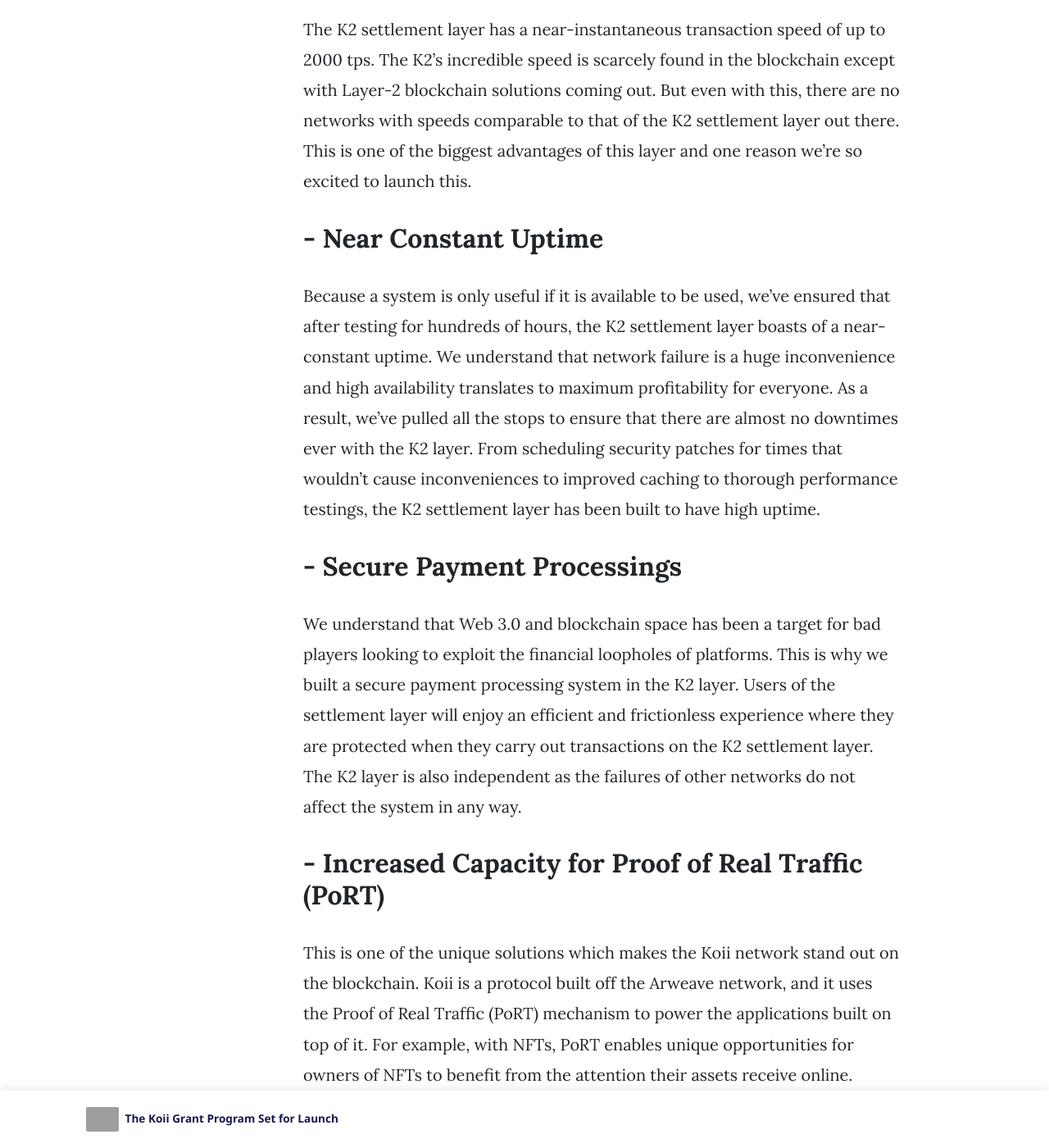
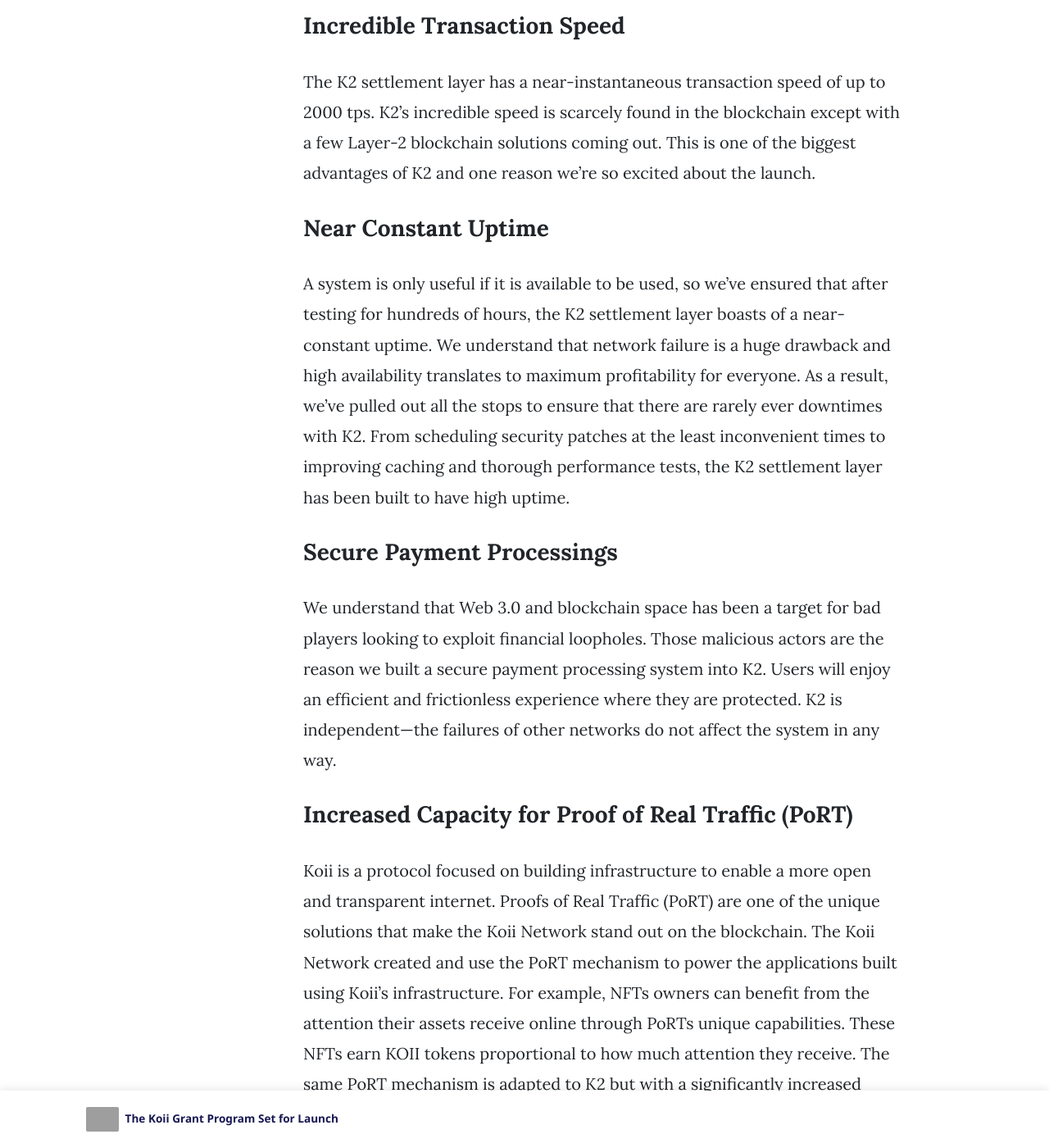
Before and after one commit to tykoii/blog, a Jekyll site: the page built from _posts/2022-02-22-Koii-Announces-K2.md, in a window 1280 px wide and 1400 px high, scrolled down 2112 px. Shown: the whole window at 82% size. Built offline with Jekyll 4.4.1, drawn with Linux system fonts in a browser that asks for light colours; nearby versions of some CDN libraries; comment, search, counter and statistics services are not loaded; some of the changed text lies outside the part shown; grey boxes are pictures that could not be loaded.

Commit message:
update post

```diff
--- a/_posts/2022-02-22-Koii-Announces-K2.md
+++ b/_posts/2022-02-22-Koii-Announces-K2.md
@@ -5,46 +5,48 @@
 image: assets/images/blog/k222.png
 ---
 
-In our continuous efforts to keep building and making Koii Network a seamless experience for our users, we're thrilled to announce the upcoming rollout of Koii’s K2 settlement layer today (2/22/22). K2, which is the next layer of the Koii ecosystem, is a high-speed settlement layer that will expand the capacity of our network to over 1 billion daily Proofs of Real Traffic (PoRT), along with near-instant transactions.
+Ever wonder what a settlement layer that is both fast and reliable with secure payment processing would be like? Well, you’re in luck! We are thrilled to announce the upcoming rollout of Koii’s K2 settlement layer today (2/22/22) as part of our continued efforts to keep building and to make Koii Network a seamless experience.
 
-This will allow Koii to provide a fully decentralized application infrastructure without compromising user experience. We believe this is an increasingly important factor as blockchain adoption reaches mainstream audiences.
+K2, the next layer of the Koii ecosystem, is a high-speed settlement layer that will expand the capacity of our network to over 1 billion daily Proofs of Real Traffic (PoRT) along with the near-instant transactions.
 
-Supporting our existing work on Task Node infrastructure, the K2 Settlement Layer will enable accelerated communications as well as increased payments security. As the testnet is opened to the public over the coming months, existing Task operators will be able to update their systems to take advantage of these features. If you’re interested in testing the network or building a dApp of your own, you can [RSVP here](http://koii.me/support){:target="\_blank"}.
+This allows Koii to provide a fully decentralized application infrastructure without compromising user experience. This focus on customer experience is a critical factor as blockchain adoption reaches mainstream audiences.
 
-The K2 settlement layer structure is made of Koii task nodes (K1) which is built on top of storage networks like Arweave (0). These task nodes read and write from other blockchains and transfer values using K2 for processing transactions instantly, and the transfer of ownership. K2 contains Rust Contracts which increases the low-level efficiency of Task Executions.
+Supporting our existing work on Task Node infrastructure, the K2 settlement layer enables accelerated communications and increased payment security. As the testnet is opened to the public over the coming months, existing Task operators will update their systems to take advantage of these new features. If you’re interested in testing the network or building a dApp of your own, you can [RSVP here](http://koii.me/support){:target="\_blank"}.
 
-This Epoch-based consensus layer is a new addition to the Koii ecosystem. And it will ensure that our nodes can operate with comparable speed to those of Web 2.0 networks without compromising on decentralization. Essentially a better-decentralized solution with the speed of Web 2.0 networks.
+The K2 settlement layer structure is made of Koii task nodes (K1) which is built on top of storage networks like Arweave. These task nodes read and write data from other blockchains and transfer values using K2 to process transactions instantly. K2 contains Rust contracts which increases the low-level efficiency of task executions.
 
-Over the next few months, we will offer migration incentives for existing Koii users who move their KOII tokens and NFTs to this new system, as well as support and migration assistance for projects building on Koii. While the new K2 layer is not a mandatory upgrade, it will provide increased security and more efficient functionality. An upgrade to what is currently attainable.
+This epoch-based consensus layer is a new addition to the Koii ecosystem. It ensures that our nodes can operate with comparable speed to those of Web 2.0 networks without compromising decentralization — essentially a better-decentralized solution with the speed of Web 2.0 networks.
 
-For users who have tokens on other networks, the K2 layer will also support wrapped tokens, ensuring you can always have the best experience possible, along with instant transactions.
+Over the next few months, we will offer migration incentives for existing Koii users to move their KOII tokens and NFTs to this new system and support migration assistance for projects building on Koii. While the new K2 layer is not a mandatory upgrade, it will provide increased security and more efficient functionality.
+
+For users who have tokens on other networks, K2 will support wrapped tokens, ensuring that you can always have the best experience possible, and instant transactions too.
 
 # Features of the K2 Settlement Layer
 
-Some of the reasons why we're rolling out the K2 (and its benefits) are talked about in the features listed below.
+Check out some of the reasons we're rolling out the K2 layer below.
 
-## - Incredible Transaction Speed
+### Incredible Transaction Speed
 
-The K2 settlement layer has a near-instantaneous transaction speed of up to 2000 tps. The K2's incredible speed is scarcely found in the blockchain except with Layer-2 blockchain solutions coming out. But even with this, there are no networks with speeds comparable to that of the K2 settlement layer out there. This is one of the biggest advantages of this layer and one reason we're so excited to launch this.
+The K2 settlement layer has a near-instantaneous transaction speed of up to 2000 tps. K2's incredible speed is scarcely found in the blockchain except with a few Layer-2 blockchain solutions coming out. This is one of the biggest advantages of K2 and one reason we're so excited about the launch.
 
-## - Near Constant Uptime
+### Near Constant Uptime
 
-Because a system is only useful if it is available to be used, we've ensured that after testing for hundreds of hours, the K2 settlement layer boasts of a near-constant uptime. We understand that network failure is a huge inconvenience and high availability translates to maximum profitability for everyone. As a result, we've pulled all the stops to ensure that there are almost no downtimes ever with the K2 layer. From scheduling security patches for times that wouldn't cause inconveniences to improved caching to thorough performance testings, the K2 settlement layer has been built to have high uptime.
+A system is only useful if it is available to be used, so we've ensured that after testing for hundreds of hours, the K2 settlement layer boasts of a near-constant uptime. We understand that network failure is a huge drawback and high availability translates to maximum profitability for everyone. As a result, we've pulled out all the stops to ensure that there are rarely ever downtimes with K2. From scheduling security patches at the least inconvenient times to improving caching and thorough performance tests, the K2 settlement layer has been built to have high uptime.
 
-## - Secure Payment Processings
+### Secure Payment Processings
 
-We understand that Web 3.0 and blockchain space has been a target for bad players looking to exploit the financial loopholes of platforms. This is why we built a secure payment processing system in the K2 layer. Users of the settlement layer will enjoy an efficient and frictionless experience where they are protected when they carry out transactions on the K2 settlement layer. The K2 layer is also independent as the failures of other networks do not affect the system in any way.
+We understand that Web 3.0 and blockchain space has been a target for bad players looking to exploit financial loopholes. Those malicious actors are the reason we built a secure payment processing system into K2. Users will enjoy an efficient and frictionless experience where they are protected. K2 is independent—the failures of other networks do not affect the system in any way.
 
-## - Increased Capacity for Proof of Real Traffic (PoRT)
+### Increased Capacity for Proof of Real Traffic (PoRT)
 
-This is one of the unique solutions which makes the Koii network stand out on the blockchain. Koii is a protocol built off the Arweave network, and it uses the Proof of Real Traffic (PoRT) mechanism to power the applications built on top of it. For example, with NFTs, PoRT enables unique opportunities for owners of NFTs to benefit from the attention their assets receive online. These NFTs earn KOII tokens in the proportion to how much attention they receive. The same PoRT mechanism is adapted to the K2 settlement layer and this time, with an increased capacity (up to 1 billion per day). With this, users and NFT owners can continue to earn passive income from putting their idle assets to work.
+Koii is a protocol focused on building infrastructure to enable a more open and transparent internet. Proofs of Real Traffic (PoRT) are one of the unique solutions that make the Koii Network stand out on the blockchain. The Koii Network created and use the PoRT mechanism to power the applications built using Koii’s infrastructure. For example, NFTs owners can benefit from the attention their assets receive online through PoRTs unique capabilities. These NFTs earn KOII tokens proportional to how much attention they receive. The same PoRT mechanism is adapted to K2 but with a significantly increased capacity (up to 1 billion per day). With this, NFT creators and owners can continue to earn passive income by putting their idle assets to work.
 
-## - New Settlement Layer
+### New Settlement Layer
 
-The K2 provides a brand new settlement layer for bundling tasks and transactions, and this is literal. Everything about this layer just feels new, fresh. From the speed to the uptime as mentioned above, to its efficiency. In a not-too-distant time, the K2 will be the king amongst settlement layers and many blockchain solutions would be playing catch up. Best to get in early now yea?
+K2 provides a brand new settlement layer for bundling tasks and transactions. Everything about this layer just feels new and fresh: from the speed and uptime mentioned above to its efficiency. K2 will be a leader amongst settlement layers and many blockchain solutions will be playing catch up. We think it would be great to get in early on this new layer.
 
-# Why is K2 important?
+# K2 is here for you
 
-The K2 settlement layer is a fully decentralized payments graph that is operated by staking Koii tokens. This layer will ensure that the Koii network is not compromised when other networks have downtime or potential security issues. Perfect for builders and creators on the blockchain, getting in on this brilliant product has all of the pros and none of the cons.
+The K2 settlement layer is a fully decentralized payments graph operated by staking KOII tokens. K2 ensures that the Koii Network will not be compromised when other networks have downtime or potential security issues. K2 is a perfect product fit for builders and creators on the blockchain.
 
-If you are interested in building on K2, you can [click this link](https://koii.network/form/partnership/){:target="\_blank"} and you'll be well on your way. Join the Koiimunity [here](http://koii.me/support){:target="\_blank"} to get the latest updates as regards the K2 layer and other products of the Koii ecosystem.
+If you are interested in building on K2, [start with a grant application](https://koii.network/form/partnership/){:target="\_blank"} and you'll be well on your way. [Join the Koii-munity](https://t.me/koiinetwork){:target="\_blank"} to get the latest updates for K2 and other products in the Koii ecosystem.
```
